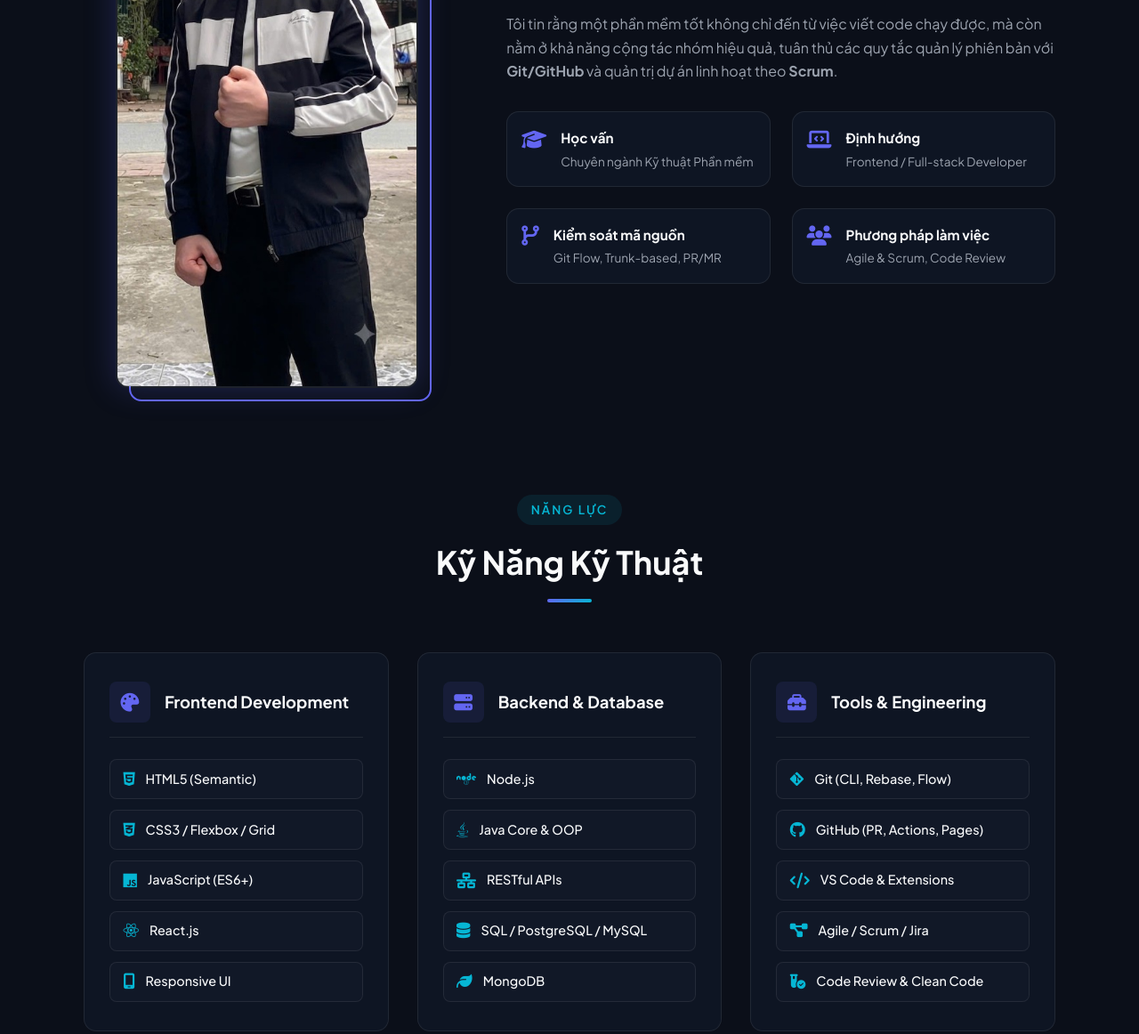
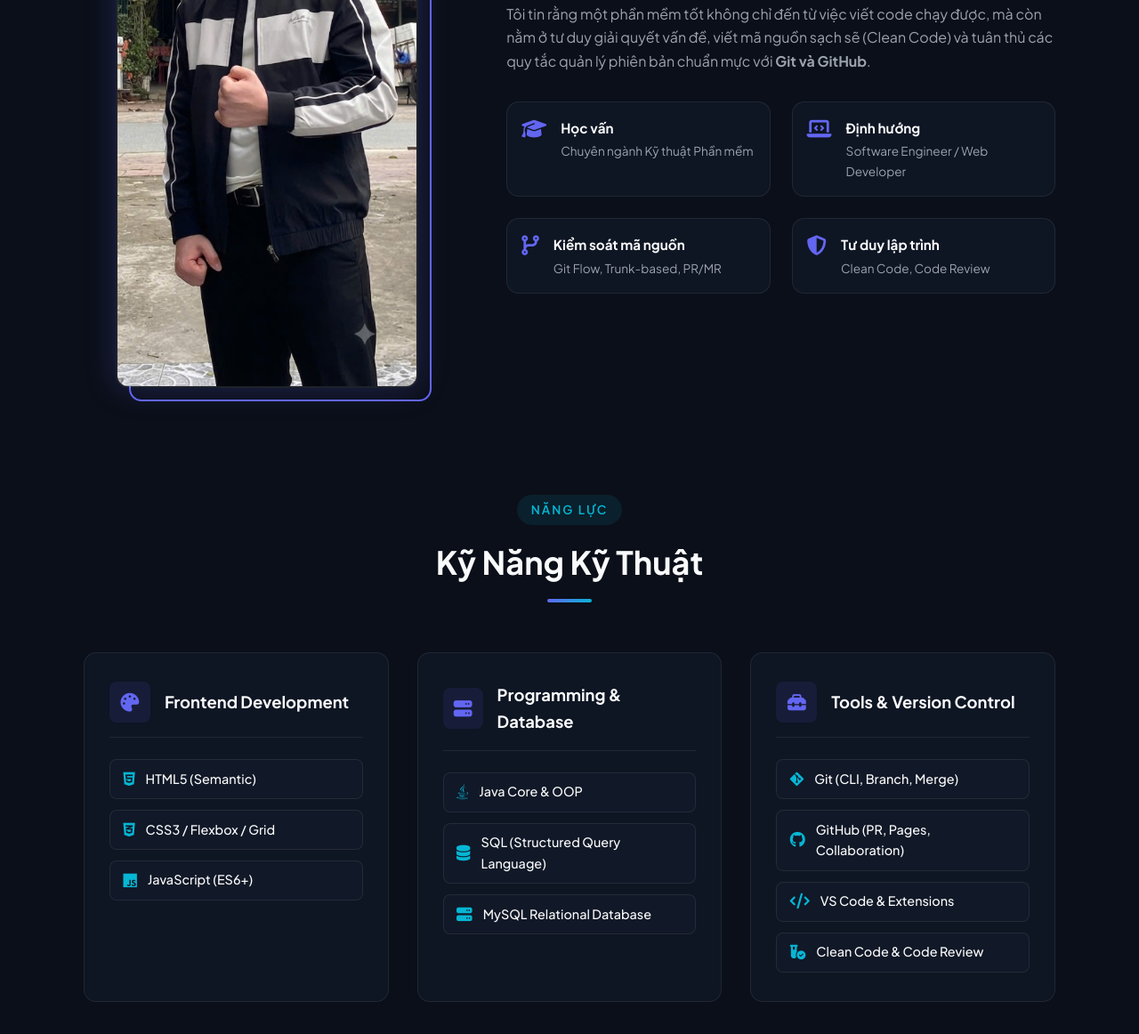
Before and after one commit to phucnvh3009/portfolio, a plain HTML site: page index.html in a window 1280 px wide. Shown: the part 1381-2543 px from the top of the page at 89% size. Drawn offline with Linux system fonts and the light colour scheme.

Commit message:
feat: Refine technical skills and project details to match personal profile

```diff
--- a/app.js
+++ b/app.js
@@ -20,7 +20,7 @@ document.addEventListener('DOMContentLoaded', () => {
         'Diễn đàn hỏi đáp, bình luận và chia sẻ lời giải tối ưu',
         'Bảng xếp hạng thành tích (Leaderboard) theo tuần/tháng'
       ],
-      tech: ['React.js', 'Node.js', 'Express', 'PostgreSQL', 'Tailwind CSS', 'Git Flow'],
+      tech: ['Java', 'MySQL', 'HTML5', 'CSS3', 'JavaScript', 'Git'],
       liveUrl: 'https://github.com/phucnvh3009',
       repoUrl: 'https://github.com/phucnvh3009'
     },
@@ -40,17 +40,17 @@ document.addEventListener('DOMContentLoaded', () => {
       repoUrl: 'https://github.com/phucnvh3009'
     },
     3: {
-      title: 'Agile Scrum Task Board — Quản Lý Sprint',
+      title: 'Task & Note Board — Bảng Quản Lý Công Việc',
       category: 'Web Application',
       categoryTag: 'webapp',
-      description: 'Ứng dụng quản trị công việc nhóm mô phỏng bảng Kanban theo phương pháp luận Agile/Scrum. Hỗ trợ tạo Sprint, quản lý User Story, gán nhãn độ ưu tiên và theo dõi trạng thái công việc trực quan.',
+      description: 'Ứng dụng quản trị công việc cá nhân với bảng Kanban trực quan. Hỗ trợ tạo task, phân loại việc cần làm, đang làm, hoàn thành, gắn mức độ ưu tiên và lưu trữ trạng thái thuận tiện.',
       features: [
-        'Kéo và thả (Drag & Drop) thẻ công việc mượt mà giữa các cột: To Do, In Progress, Review, Done',
-        'Tạo, chỉnh sửa, xóa User Story kèm mã vé tự sinh (vd: TASK-102)',
-        'Tính toán biểu đồ tiến độ Sprint Burndown Chart cơ bản',
+        'Kéo và thả (Drag & Drop) thẻ công việc mượt mà giữa các cột: Cần làm, Đang làm, Hoàn thành',
+        'Tạo, chỉnh sửa, xóa thẻ công việc kèm thời hạn và nhãn màu',
+        'Tìm kiếm và lọc công việc nhanh theo từ khóa',
         'Lưu trữ trạng thái làm việc offline với cơ chế đồng bộ LocalStorage'
       ],
-      tech: ['HTML5 Drag & Drop API', 'CSS Variables', 'JavaScript OOP', 'Agile Mindset'],
+      tech: ['HTML5 Drag & Drop API', 'CSS Variables', 'JavaScript', 'LocalStorage API'],
       liveUrl: 'https://github.com/phucnvh3009',
       repoUrl: 'https://github.com/phucnvh3009'
     },
@@ -183,9 +183,9 @@ document.addEventListener('DOMContentLoaded', () => {
   const typingElement = document.getElementById('typing-text');
   const roles = [
     'Software Engineering Student',
-    'Frontend & Web Developer',
-    'Git Flow & Agile Practitioner',
-    'Clean Code Enthusiast'
+    'Java & Web Developer',
+    'Git & GitHub Enthusiast',
+    'Clean Code Practitioner'
   ];
   let roleIndex = 0;
   let charIndex = 0;
--- a/index.html
+++ b/index.html
@@ -66,8 +66,8 @@
             <span class="typing-text" id="typing-text">Software Engineering Student</span>
           </h2>
           <p class="hero-description">
-            Đam mê xây dựng các sản phẩm Web hiện đại, giao diện trực quan và tối ưu trải nghiệm người dùng.
-            Ứng dụng quy trình làm việc chuẩn mực với <strong>Git, GitHub Flow</strong> và phương pháp luận <strong>Agile/Scrum</strong>.
+            Đam mê xây dựng các sản phẩm Web và ứng dụng phần mềm, tối ưu hóa giao diện và trải nghiệm người dùng.
+            Ứng dụng quy trình quản lý mã nguồn chuẩn mực với <strong>Git và GitHub</strong>.
           </p>
 
           <div class="hero-buttons">
@@ -113,8 +113,8 @@
           <div class="floating-badge badge-2">
             <i class="fa-brands fa-git-alt"></i>
             <div>
-              <span class="float-title">Git & Agile</span>
-              <span class="float-sub">Team Workflow</span>
+              <span class="float-title">Git & GitHub</span>
+              <span class="float-sub">Version Control</span>
             </div>
           </div>
         </div>
@@ -145,7 +145,7 @@
               Với nền tảng tư duy logic vững vàng và sự say mê công nghệ, tôi tập trung phát triển các ứng dụng Web chất lượng cao, thân thiện và đáp ứng chuẩn SEO, hiệu năng.
             </p>
             <p class="about-desc">
-              Tôi tin rằng một phần mềm tốt không chỉ đến từ việc viết code chạy được, mà còn nằm ở khả năng cộng tác nhóm hiệu quả, tuân thủ các quy tắc quản lý phiên bản với <strong>Git/GitHub</strong> và quản trị dự án linh hoạt theo <strong>Scrum</strong>.
+              Tôi tin rằng một phần mềm tốt không chỉ đến từ việc viết code chạy được, mà còn nằm ở tư duy giải quyết vấn đề, viết mã nguồn sạch sẽ (Clean Code) và tuân thủ các quy tắc quản lý phiên bản chuẩn mực với <strong>Git và GitHub</strong>.
             </p>
 
             <div class="about-highlights grid">
@@ -160,7 +160,7 @@
                 <i class="fa-solid fa-laptop-code"></i>
                 <div>
                   <h4 class="highlight-title">Định hướng</h4>
-                  <p class="highlight-desc">Frontend / Full-stack Developer</p>
+                  <p class="highlight-desc">Software Engineer / Web Developer</p>
                 </div>
               </div>
               <div class="highlight-item">
@@ -171,10 +171,10 @@
                 </div>
               </div>
               <div class="highlight-item">
-                <i class="fa-solid fa-users"></i>
+                <i class="fa-solid fa-shield-halved"></i>
                 <div>
-                  <h4 class="highlight-title">Phương pháp làm việc</h4>
-                  <p class="highlight-desc">Agile & Scrum, Code Review</p>
+                  <h4 class="highlight-title">Tư duy lập trình</h4>
+                  <p class="highlight-desc">Clean Code, Code Review</p>
                 </div>
               </div>
             </div>
@@ -205,8 +205,6 @@
               <li class="skill-pill"><i class="fa-brands fa-html5"></i> HTML5 (Semantic)</li>
               <li class="skill-pill"><i class="fa-brands fa-css3-alt"></i> CSS3 / Flexbox / Grid</li>
               <li class="skill-pill"><i class="fa-brands fa-js"></i> JavaScript (ES6+)</li>
-              <li class="skill-pill"><i class="fa-brands fa-react"></i> React.js</li>
-              <li class="skill-pill"><i class="fa-solid fa-mobile-screen"></i> Responsive UI</li>
             </ul>
           </div>
 
@@ -216,31 +214,28 @@
               <div class="skill-icon-wrapper">
                 <i class="fa-solid fa-server"></i>
               </div>
-              <h3 class="skill-group-title">Backend & Database</h3>
+              <h3 class="skill-group-title">Programming & Database</h3>
             </div>
             <ul class="skill-list">
-              <li class="skill-pill"><i class="fa-brands fa-node"></i> Node.js</li>
               <li class="skill-pill"><i class="fa-brands fa-java"></i> Java Core & OOP</li>
-              <li class="skill-pill"><i class="fa-solid fa-network-wired"></i> RESTful APIs</li>
-              <li class="skill-pill"><i class="fa-solid fa-database"></i> SQL / PostgreSQL / MySQL</li>
-              <li class="skill-pill"><i class="fa-solid fa-leaf"></i> MongoDB</li>
+              <li class="skill-pill"><i class="fa-solid fa-database"></i> SQL (Structured Query Language)</li>
+              <li class="skill-pill"><i class="fa-solid fa-server"></i> MySQL Relational Database</li>
             </ul>
           </div>
 
-          <!-- Skill Group 3: Tools & Methodology -->
+          <!-- Skill Group 3: Tools & Version Control -->
           <div class="skill-card">
             <div class="skill-card-header">
               <div class="skill-icon-wrapper">
                 <i class="fa-solid fa-toolbox"></i>
               </div>
-              <h3 class="skill-group-title">Tools & Engineering</h3>
+              <h3 class="skill-group-title">Tools & Version Control</h3>
             </div>
             <ul class="skill-list">
-              <li class="skill-pill"><i class="fa-brands fa-git-alt"></i> Git (CLI, Rebase, Flow)</li>
-              <li class="skill-pill"><i class="fa-brands fa-github"></i> GitHub (PR, Actions, Pages)</li>
+              <li class="skill-pill"><i class="fa-brands fa-git-alt"></i> Git (CLI, Branch, Merge)</li>
+              <li class="skill-pill"><i class="fa-brands fa-github"></i> GitHub (PR, Pages, Collaboration)</li>
               <li class="skill-pill"><i class="fa-solid fa-code"></i> VS Code & Extensions</li>
-              <li class="skill-pill"><i class="fa-solid fa-diagram-project"></i> Agile / Scrum / Jira</li>
-              <li class="skill-pill"><i class="fa-solid fa-vial-circle-check"></i> Code Review & Clean Code</li>
+              <li class="skill-pill"><i class="fa-solid fa-vial-circle-check"></i> Clean Code & Code Review</li>
             </ul>
           </div>
         </div>
@@ -279,10 +274,10 @@
               <h3 class="project-title">FCode Platform — Nền Tảng Học Lập Trình</h3>
               <p class="project-summary">Hệ thống học tập và trao đổi bài tập lập trình trực tuyến cho sinh viên, hỗ trợ chấm bài tự động và thảo luận nhóm.</p>
               <div class="project-tags">
-                <span>React</span>
-                <span>Node.js</span>
-                <span>Tailwind</span>
-                <span>Git Flow</span>
+                <span>Java</span>
+                <span>MySQL</span>
+                <span>JavaScript</span>
+                <span>Git</span>
               </div>
             </div>
           </article>
@@ -316,12 +311,12 @@
               <span class="project-badge">Web App</span>
             </div>
             <div class="project-body">
-              <h3 class="project-title">Agile Scrum Task Board — Quản Lý Sprint</h3>
-              <p class="project-summary">Bảng Kanban kéo thả trực quan theo quy trình Scrum (To Do, In Progress, Code Review, Done) kèm thống kê tiến độ.</p>
+              <h3 class="project-title">Task & Note Board — Bảng Quản Lý Công Việc</h3>
+              <p class="project-summary">Bảng Kanban kéo thả trực quan để phân loại công việc (Cần làm, Đang làm, Hoàn thành) kèm lưu trữ dữ liệu tiện lợi.</p>
               <div class="project-tags">
                 <span>JavaScript</span>
                 <span>Drag & Drop API</span>
-                <span>CSS Variables</span>
+                <span>LocalStorage</span>
               </div>
             </div>
           </article>
```
